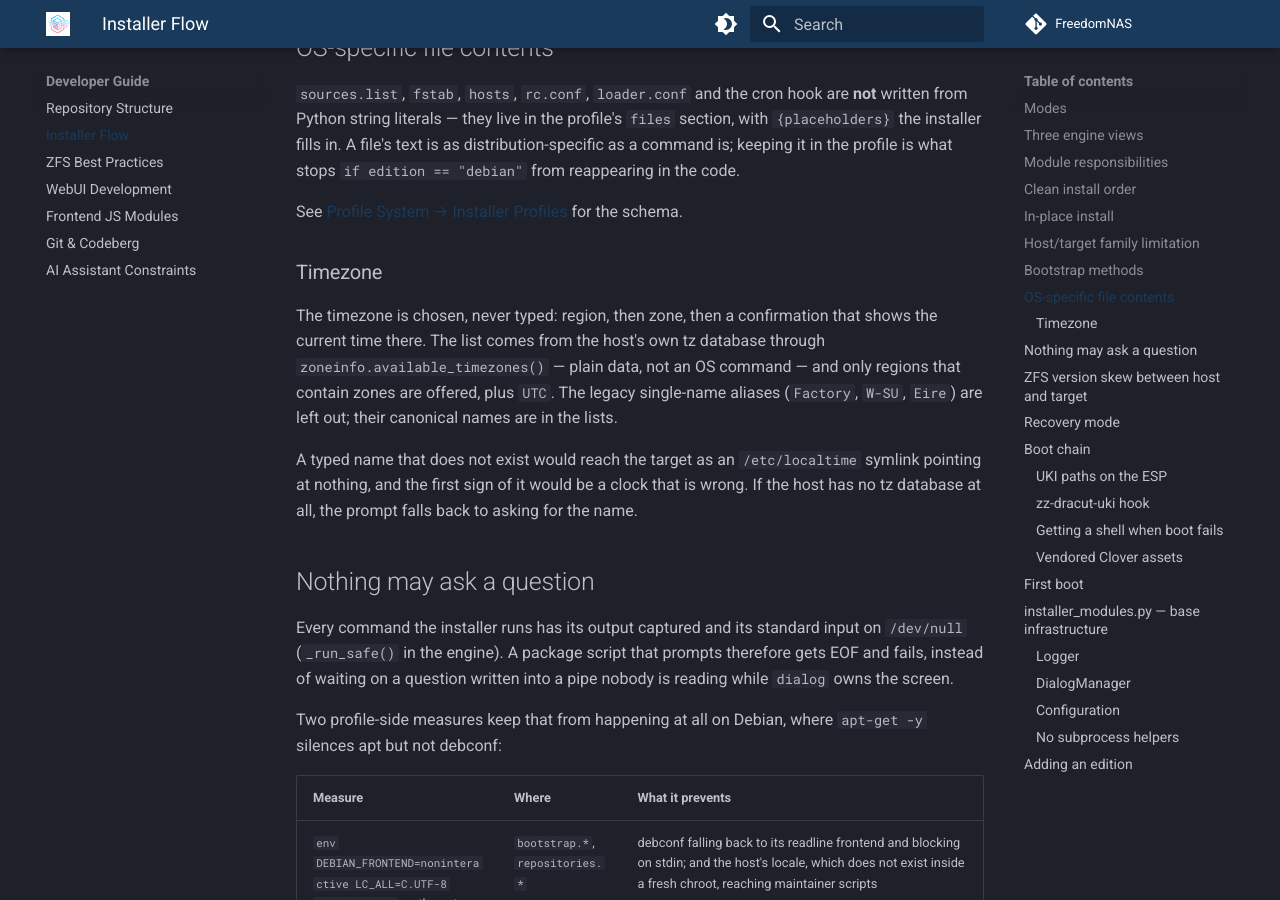
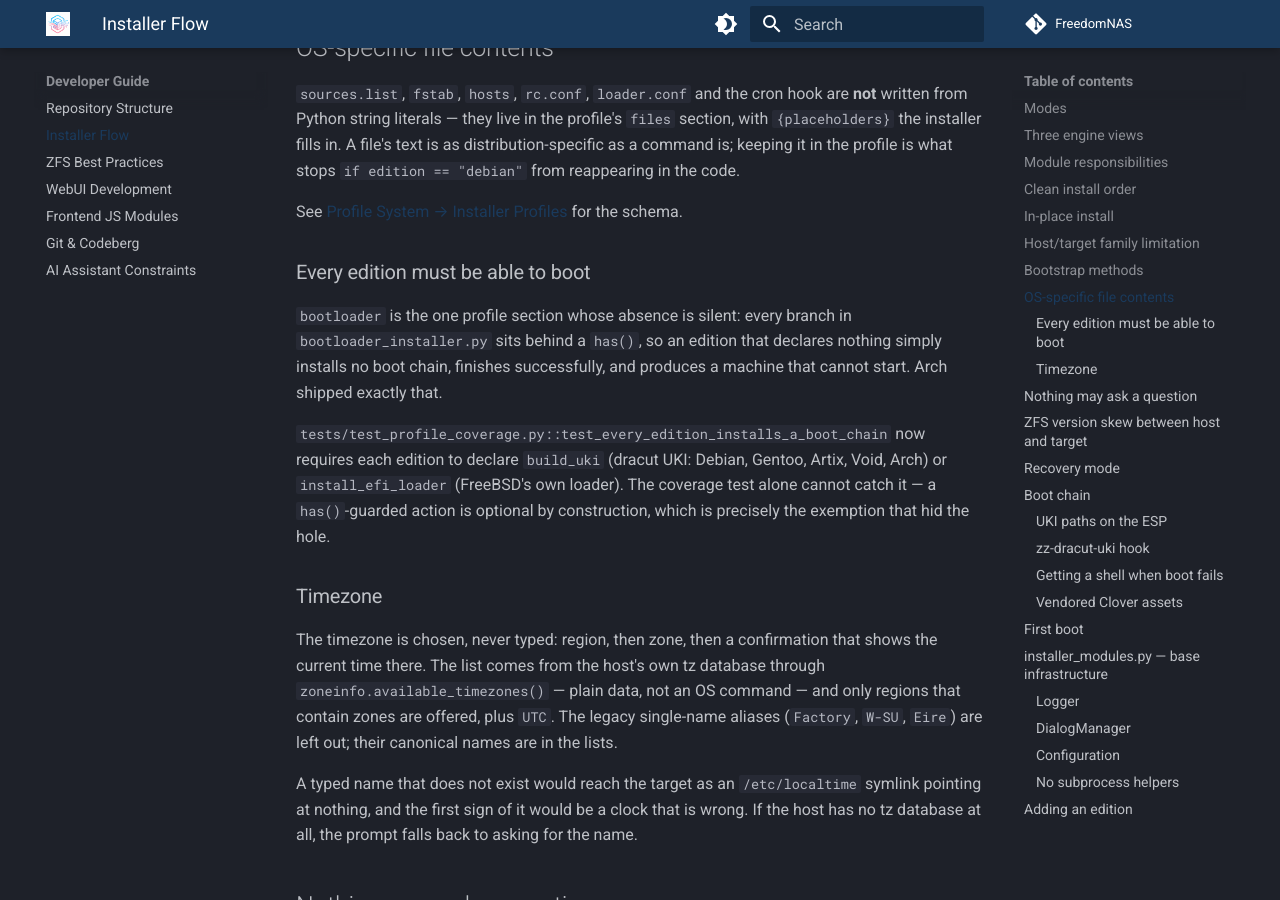
Before and after one commit to FreedomNAS/freedomnas-docs, an MkDocs documentation site: the page built from docs/developer/installer.md, in a window 1280 px wide and 900 px high, scrolled down 5131 px. Built offline with MkDocs 1.6.1 and Material for MkDocs 9.7.7, drawn with Linux system fonts in a browser that asks for light colours; some of the changed text lies outside the part shown.

Commit message:
Document the boot-chain requirement and the root-pool preference

```diff
--- a/docs/developer/installer.md
+++ b/docs/developer/installer.md
@@ -179,6 +179,19 @@ what stops `if edition == "debian"` from reappearing in the code.
 
 See [Profile System → Installer Profiles](../profiles/installer-profiles.md)
 for the schema.
+
+### Every edition must be able to boot
+
+`bootloader` is the one profile section whose absence is silent: every branch
+in `bootloader_installer.py` sits behind a `has()`, so an edition that
+declares nothing simply installs no boot chain, finishes successfully, and
+produces a machine that cannot start. Arch shipped exactly that.
+
+`tests/test_profile_coverage.py::test_every_edition_installs_a_boot_chain`
+now requires each edition to declare `build_uki` (dracut UKI: Debian, Gentoo,
+Artix, Void, Arch) or `install_efi_loader` (FreeBSD's own loader). The
+coverage test alone cannot catch it — a `has()`-guarded action is optional by
+construction, which is precisely the exemption that hid the hole.
 
 ### Timezone
 
@@ -387,6 +400,13 @@ It sets `PATH` itself, and has to: cron's `@reboot` environment carries
 neither `sbin` directory, while `useradd`, `zpool` and `rc-service` all live
 in one of them. The supervisor inherits it through the `exec`.
 
+The search for a `.freedomnas` dataset starts at **the pool this system booted
+from** (`zfs list -H -o name /`), and only then walks the rest. A NAS can hold
+several pools carrying that dataset — an older install, a disk from another
+machine — and restoring a foreign configuration would create that machine's
+users and start its services here. When the configuration does come from
+another pool, the script says so in the log.
+
 ## installer_modules.py — base infrastructure
 
 ### Logger
```
